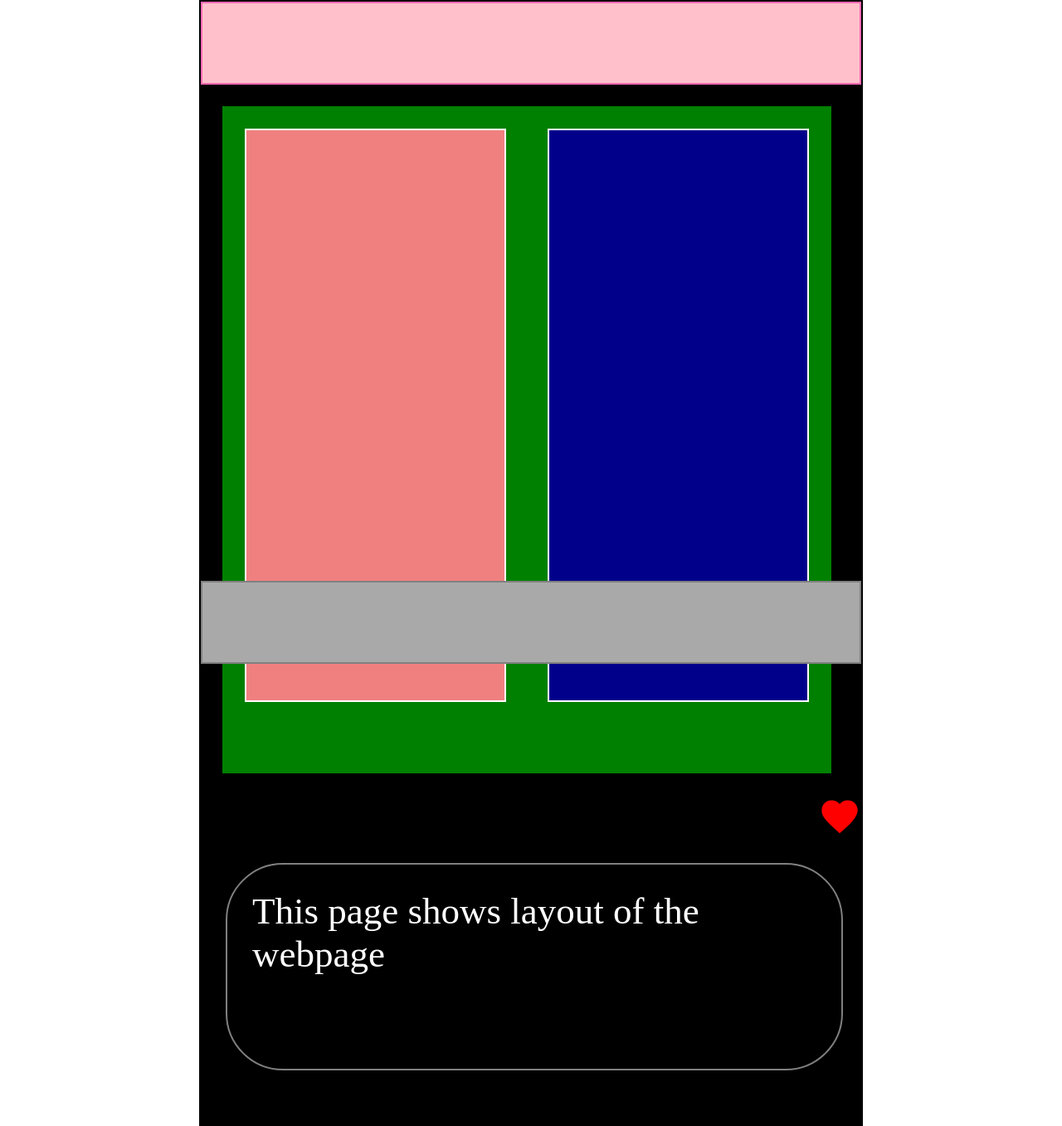
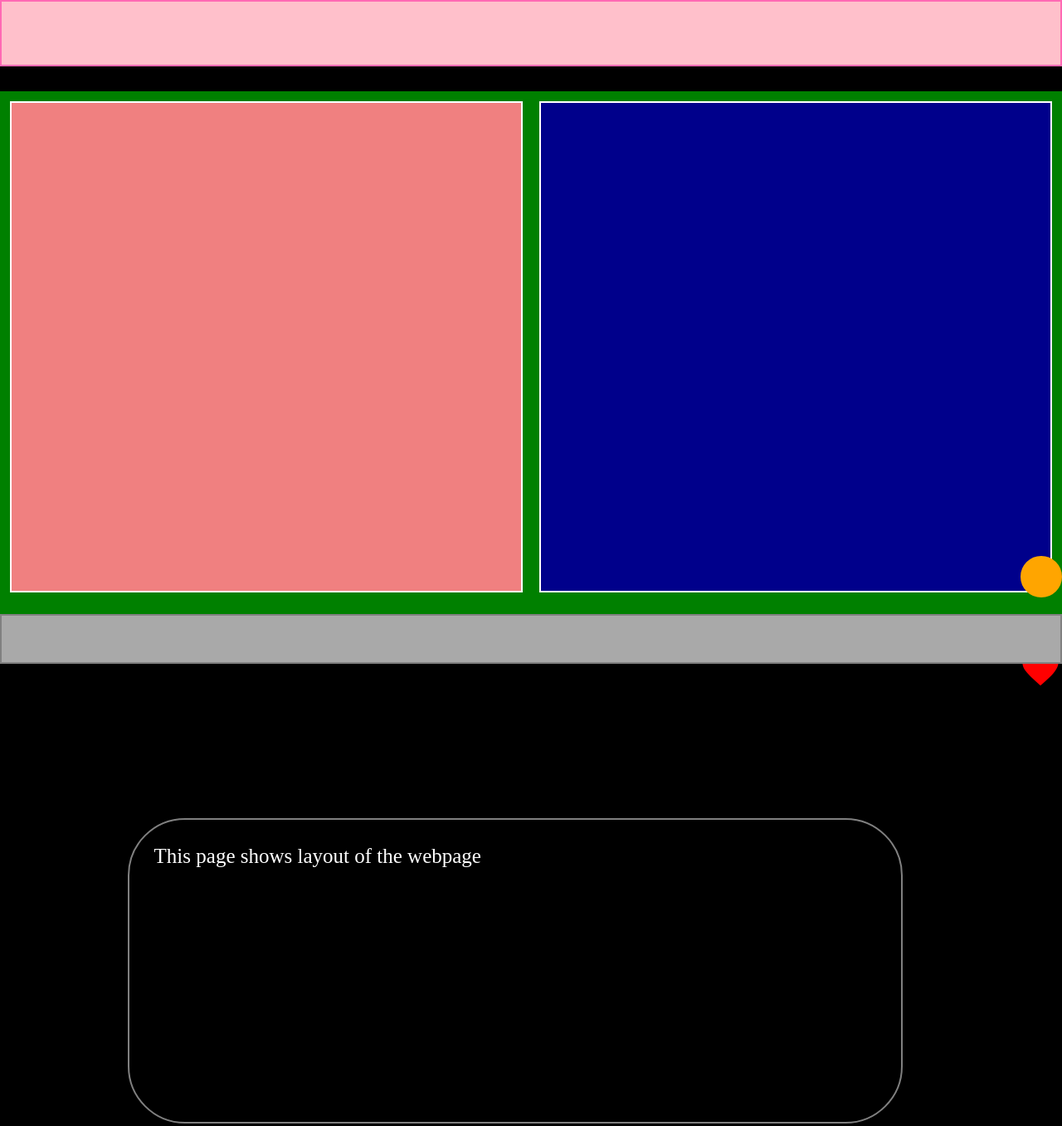
Before and after one commit to sonali1127/web-development, a plain HTML site: page web development/practice web development/randoms/layout.html in a window 1280 px wide. Shown: the top 1357 px of the page at 83% size. Drawn offline with Linux system fonts and the light colour scheme.

Commit message:
Add files via upload

```diff
--- a/web development/practice web development/randoms/layout.html
+++ b/web development/practice web development/randoms/layout.html
@@ -1,6 +1,7 @@
 <!DOCTYPE html>
 <html lang="en">
 <link rel="stylesheet" href="https://fonts.googleapis.com/icon?family=Material+Icons">
+
 <head>
     <meta charset="UTF-8">
     <meta http-equiv="X-UA-Compatible" content="IE=edge">
@@ -9,21 +10,15 @@
         * {
             padding: 0;
             margin: 0;
+            background-color: black;
+            box-sizing: border-box;
         }
-        .parent {
-            height: 2000px;
-            width: 800px;
-            margin: auto;
-            padding:0px;
-            border: 2px solid black;
-            box-sizing:border-box;
-            background-color: black;
-        }
+
 
         .nav {
             position: sticky;
             top: 0;
-            height: 100px;
+            height: 80px;
             width: 100%;
             border: 2px solid hotpink;
             padding: 0px;
@@ -32,71 +27,95 @@
             box-sizing: border-box;
         }
 
-        .box{
-            margin:26px;
-            height:800px;
-            width:730px;
-            border:2px solid green;
-            overflow:auto;
-            display:flex;
+        .box {
+            margin: 30px 0;
+            height: 80vh;
+            width: 100vw;
+            border: 2px solid green;
+            overflow: auto;
+            display: flex;
             background-color: green;
         }
-        .box1{
-            margin: 25px;
-            height: 54vw;
-            width: 350px;
+
+        .box1 {
+            margin: 10px;
+            height: 74vh;
+            width: 85vw;
             border: 2px solid white;
             box-sizing: border-box;
             background-color: lightcoral;
         }
-        .material{
+
+        .material {
             color: red;
             display: flex;
             flex-direction: row-reverse;
             font-size: 52px;
         }
-        .box2{
-            background-color:darkblue;
+
+        .box2 {
+            background-color: darkblue;
         }
-        .text{
-            height: 186px;
-            width: 680px;
-            margin: 30px;
+
+        .text {
+            height: 46vh;
+            width: 73vw;
+            margin: 12vw;
             padding: 30px;
             border: 2px solid grey;
             border-radius: 69px;
-            color:white;
-            font-size:45px;
+            color: white;
+            font-size: 25px;
         }
-        .fixed{
-            bottom:0;
+
+        .fixed {
+            bottom: 0;
             position: fixed;
-            height: 100px;
-            width: 796px;
+            height: 60px;
+            width: 100%;
             border: 2px solid grey;
             padding: 0px;
             margin: 0px;
-            background-color:darkgray;
+            background-color: darkgray;
             box-sizing: border-box;
             text-align: center;
+        }
+
+        footer {
+            display: flex;
+            flex-direction: row-reverse;
+        }
+
+        .material1 {
+            height: 50px;
+            margin: 0px;
+            padding: 0px;
+            width: 50px;
+            border: 2px solid orange;
+            border-radius: 25px;
+            background-color: orange;
+            position: fixed;
+            bottom: 80px;
         }
     </style>
     <title>Document</title>
 </head>
 
 <body>
-    <div class="parent">
+
     <div class="nav"></div>
     <div class="box">
         <div class="box1"></div>
         <div class="box1 box2"></div>
     </div>
-        <i  class="material-icons material">favorite</i>
+    <i class="material-icons material">favorite</i>
     <div class="text">
         This page shows layout of the webpage
     </div>
+    <footer>
+        <div class="material1"></div>
+    </footer>
     <div class="fixed"></div>
-    </div>
 </body>
 
 </html>
```
Lines whose indentation alone changed are shown as unchanged.
